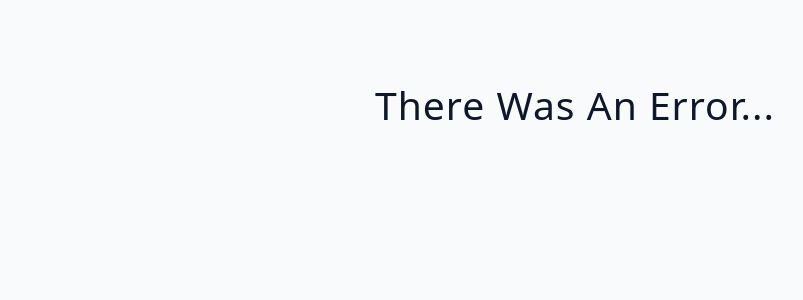
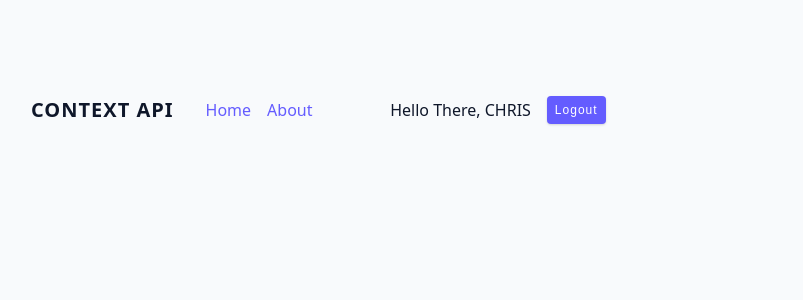
Before and after one commit to nmawela35/Advanced-React---Smilga, a React (Vite) app: page / in a window 1280 px wide. Shown: the top 300 px of the page, without its empty margins (65-868 px from the left). Built offline with nearby package versions, Linux system fonts and the light colour scheme; no server answers.

Commit message:
Example of prop drilling, now Context API

```diff
--- a/src/App.jsx
+++ b/src/App.jsx
@@ -1,4 +1,4 @@
-import Starter from './tutorial/08-custom-hooks/starter/02-fetch-data'
+import Starter from './tutorial/09-context-api/starter/Navbar'
 
 function App() {
   return (
--- /dev/null
+++ b/src/tutorial/09-context-api/starter/NavLinks.jsx
@@ -0,0 +1,13 @@
+import UserContainer from "./UserContainer";
+
+const NavLinks = ({user,logout}) => {
+  return <div className="nav-container">
+    <ul className="nav-links">
+      <li><a href="#">home</a></li>
+      <li><a href="#">About</a></li>
+    </ul>
+    <UserContainer user={user} logout={logout}/>
+  </div>;
+};
+
+export default NavLinks;
--- /dev/null
+++ b/src/tutorial/09-context-api/starter/Navbar.jsx
@@ -0,0 +1,16 @@
+import React, { useState } from "react";
+import NavLinks from "./NavLinks";
+
+const Navbar = () => {
+  const [user,setUser] =useState({name:'Chris'})
+
+  const logout =() =>{
+    setUser(null);
+  }
+  return <nav className="navbar">
+    <h5>CONTEXT API</h5>
+    <NavLinks user={user} logout={logout}/>
+  </nav>;
+};
+
+export default Navbar;
--- /dev/null
+++ b/src/tutorial/09-context-api/starter/UserContainer.jsx
@@ -0,0 +1,20 @@
+import React from "react";
+
+const UserContainer = ({ user, logout }) => {
+  return(
+  <div className="user-container">
+    {user ? (
+      <>
+        <p>Hello There, {user?.name?.toUpperCase()}</p>
+
+        <button className="btn" onClick={logout}>
+          logout
+        </button>
+      </>
+      ) : (
+      <p>Please login</p>
+    )}
+  </div>);
+};
+
+export default UserContainer;
```
